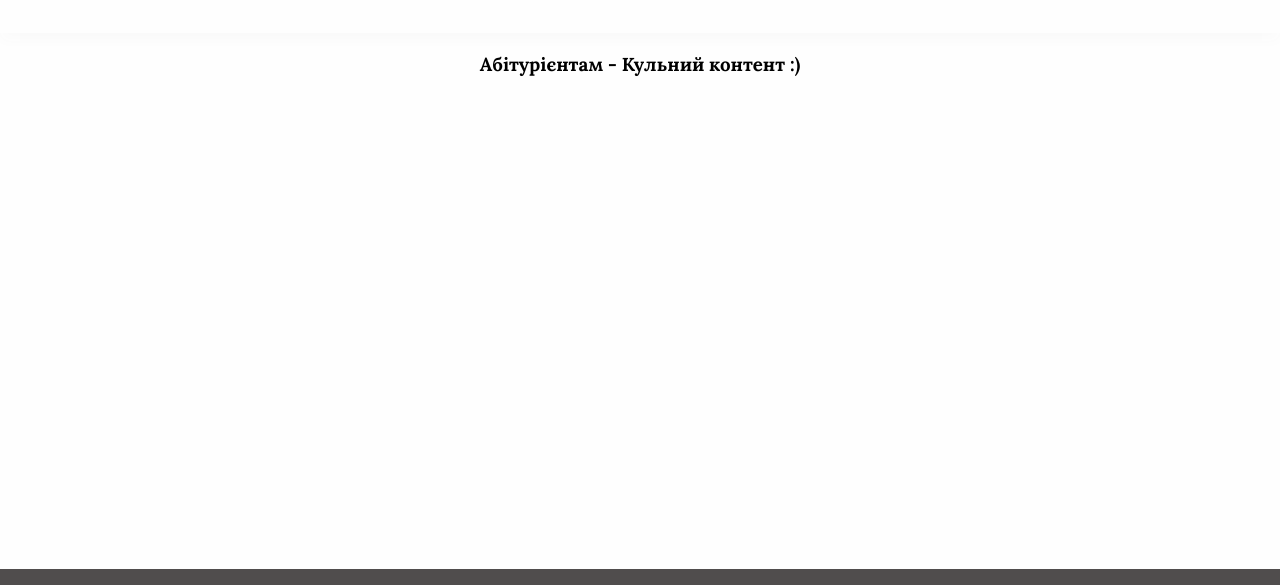
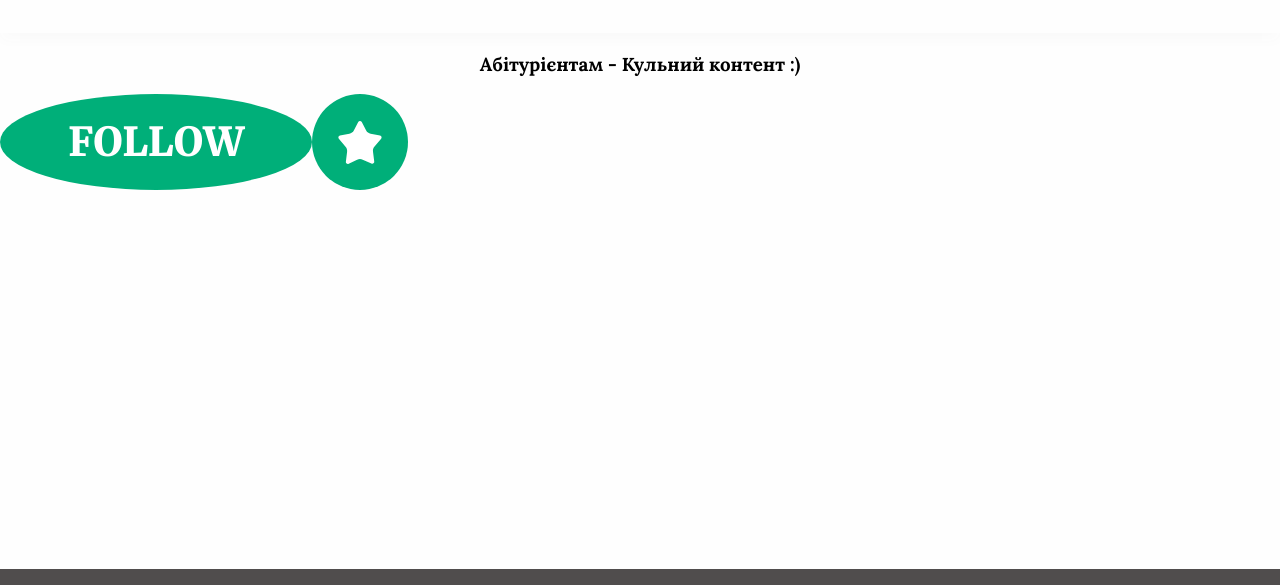
Before and after one commit to SAzzerPlayer/adver-stud, a Gatsby site: page / in a window 1280 px wide. Shown: the part 75-660 px from the top of the page. Built offline with nearby package versions, Linux system fonts and the light colour scheme; Gatsby itself is replaced by a stand-in of ours.

Commit message:
Implemented Sticker component and added some icons

```diff
--- /dev/null
+++ b/src/components/Icon/assets/heart.tsx
@@ -0,0 +1,29 @@
+import React from "react";
+import { TIconComponent } from "../types";
+import { colors } from "../../../styles";
+
+const HeartIcon: TIconComponent = ({
+  size = 80,
+  color = colors.backgroundWhite,
+  ...props
+}) => {
+  return (
+    <svg
+      width={size}
+      height={size}
+      viewBox="0 0 80 80"
+      fill="none"
+      xmlns="http://www.w3.org/2000/svg"
+      {...props}
+    >
+      <path
+        fillRule="evenodd"
+        clipRule="evenodd"
+        d="M41.4312 61.8281C40.6467 62.6363 39.3498 62.6375 38.5637 61.8307L30.2555 53.3036L20.5888 43.3036C15.3591 37.7769 15.3591 29.127 20.5888 23.6003C23.1496 21.1392 26.6181 19.853 30.1644 20.0496C33.7107 20.2462 37.0158 21.9079 39.2888 24.637C39.6802 25.0209 40.3093 25.0128 40.6906 24.6189L40.7022 24.607C42.9752 21.8779 46.2803 20.2162 49.8266 20.0196C53.3729 19.823 56.8414 21.1092 59.4022 23.5703C64.6319 29.097 64.6319 37.7469 59.4022 43.2736L49.7355 53.2736L41.4312 61.8281Z"
+        fill={color}
+      />
+    </svg>
+  );
+};
+
+export default HeartIcon;
--- a/src/components/Icon/assets/index.ts
+++ b/src/components/Icon/assets/index.ts
@@ -1,11 +1,15 @@
 import facebook from "./facebook";
+import heart from "./heart";
 import instagram from "./instagram";
+import star from "./star";
 import telegram from "./telegram";
 import { TIconComponent } from "../types";
 
 const assets = {
   facebook,
+  heart,
   instagram,
+  star,
   telegram,
 };
 
--- /dev/null
+++ b/src/components/Icon/assets/star.tsx
@@ -0,0 +1,29 @@
+import React from "react";
+import { TIconComponent } from "../types";
+import { colors } from "../../../styles";
+
+const StarIcon: TIconComponent = ({
+  size = 80,
+  color = colors.backgroundWhite,
+  ...props
+}) => {
+  return (
+    <svg
+      width={size}
+      height={size}
+      viewBox="0 0 80 80"
+      fill="none"
+      xmlns="http://www.w3.org/2000/svg"
+      {...props}
+    >
+      <path
+        fillRule="evenodd"
+        clipRule="evenodd"
+        d="M46.1632 28.3834L41.7699 20.0316C41.0202 18.6064 38.9795 18.6064 38.2298 20.0316L33.8365 28.3834C33.4011 29.2396 32.7709 29.9817 31.9965 30.55C31.2184 31.1213 30.3179 31.5036 29.3665 31.6667L19.9858 33.5059C18.493 33.7986 17.8605 35.5846 18.8363 36.7515L25.5332 44.76C26.7457 46.089 27.3179 47.881 27.0998 49.6667L25.8633 59.6859C25.6692 61.2587 27.2943 62.4217 28.7205 61.7306L37.1065 57.6667C38.0086 57.2298 38.9975 57.0019 39.9998 57C40.9402 57.0029 41.8662 57.2315 42.6998 57.6667L51.4311 61.5459C52.8533 62.1778 54.4206 61.0146 54.2277 59.4703L52.9798 49.48C52.7667 47.6982 53.3398 45.9119 54.5498 44.5867L61.1457 36.7542C62.1276 35.5883 61.4965 33.7966 60.0007 33.5033L50.6332 31.6667C49.6806 31.5041 48.7789 31.1218 47.9998 30.55C47.2267 29.9813 46.5976 29.2392 46.1632 28.3834Z"
+        fill={color}
+      />
+    </svg>
+  );
+};
+
+export default StarIcon;
--- /dev/null
+++ b/src/components/Sticker/index.tsx
@@ -0,0 +1,24 @@
+import React from "react";
+import { Wrapper, Title } from "./styles";
+import { Icon, TIconName } from "../Icon";
+
+export interface IStickerProps {
+  title: string;
+  icon?: TIconName;
+  contentColor: string;
+  stickerColor: string;
+}
+
+export const Sticker: React.FC<IStickerProps> = ({
+  title,
+  icon,
+  contentColor,
+  stickerColor,
+}) => {
+  return (
+    <Wrapper style={{ backgroundColor: stickerColor }}>
+      {!!title && <Title style={{ color: contentColor, padding: '0 68px' }}>{title}</Title>}
+      {!!icon && <Icon name={icon} color={contentColor} style={{padding: '0 8px'}}/>}
+    </Wrapper>
+  );
+};
--- /dev/null
+++ b/src/components/Sticker/styles.ts
@@ -0,0 +1,21 @@
+import styled from "styled-components";
+import { colors } from "../../styles";
+
+export const Wrapper = styled.div`
+  display: flex;
+  flex-direction: column;
+  align-items: center;
+  justify-content: center;
+  height: 96px;
+  border-radius: 50%;
+`;
+
+export const Title = styled.span`
+  font-family: Merriweather, sans-serif;
+  font-style: normal;
+  font-weight: 900;
+  font-size: 40px;
+  line-height: 48px;
+  text-transform: uppercase;
+  color: ${colors.backgroundWhite};
+`;
--- /dev/null
+++ b/src/components/VisualLanguageBlock/styles.ts
@@ -0,0 +1,3 @@
+import styled from "styled-components";
+
+export const Container = styled.div``;
--- a/src/pages/index.tsx
+++ b/src/pages/index.tsx
@@ -1,6 +1,8 @@
 import * as React from "react";
 import { Layout } from "../components/Layout";
 import { SEO } from "../components/SEO";
+import { Sticker } from "../components/Sticker";
+import { colors } from "../styles";
 
 const IndexPage = () => {
   return (
@@ -10,6 +12,18 @@ const IndexPage = () => {
         <h3 style={{ textAlign: "center" }}>
           Абітурієнтам - Кульний контент :)
         </h3>
+          <div style={{display: 'flex', flexDirection: 'row'}}>
+        <Sticker
+          title={"Follow"}
+          contentColor={colors.backgroundWhite}
+          stickerColor={colors.accentGreen}
+        />
+        <Sticker
+          title={""}
+          icon={"star"}
+          contentColor={colors.backgroundWhite}
+          stickerColor={colors.accentGreen}
+        /></div>
       </Layout>
     </>
   );
```
Also changed, not shown: src/components/VisualLanguageBlock/index.tsx (added, +7 -0 lines), src/images/clock.png (added), src/images/notes.png (added).
